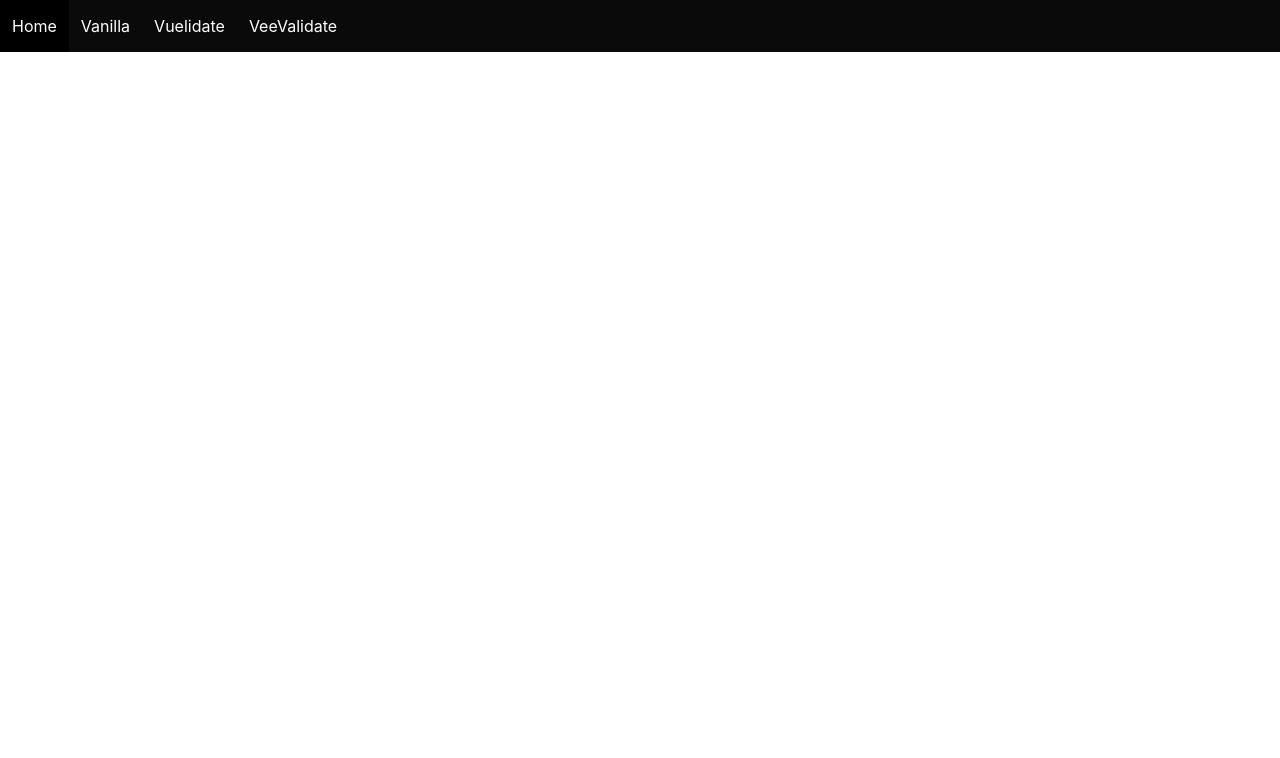
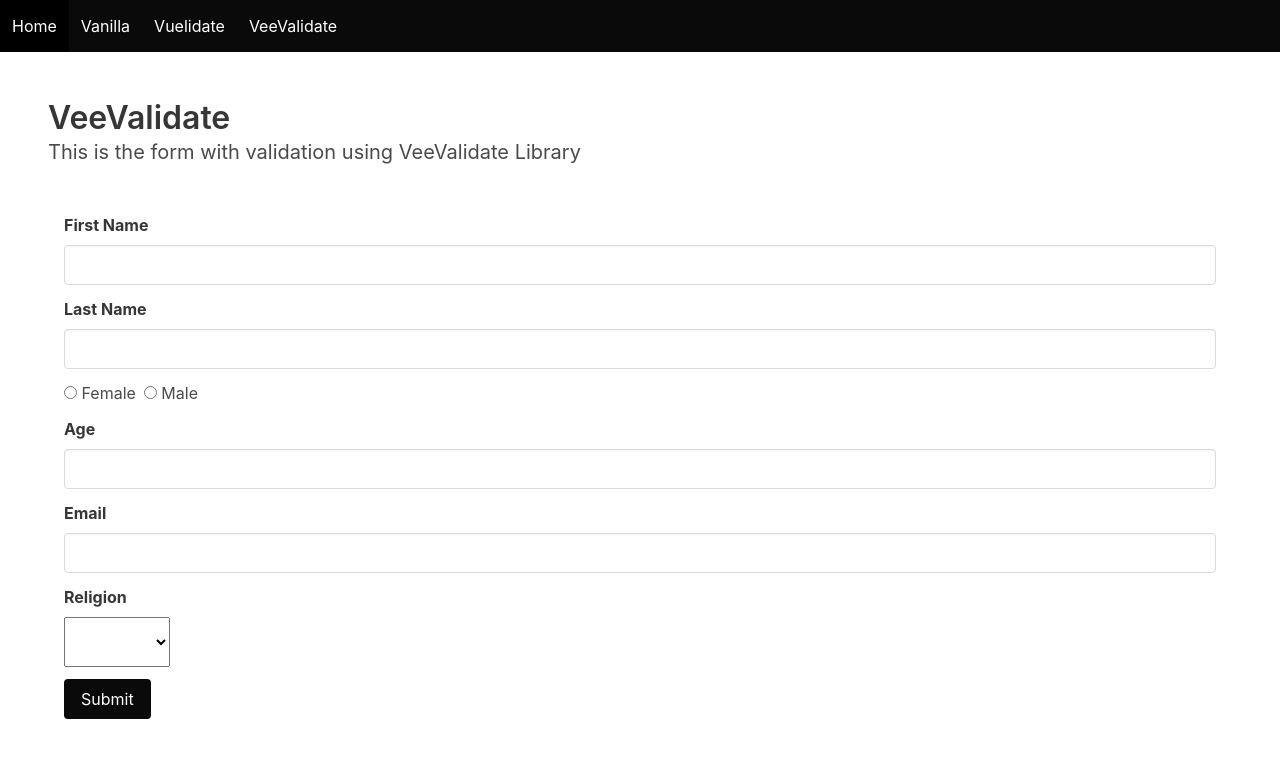
Before and after one commit to loicdekester/vue-form-validate, a Vue app: page /#/veevalidate in a window 1280 px wide. Shown: the top 758 px of the page. Built offline with nearby package versions, Linux system fonts and the light colour scheme.

Commit message:
form with vee-validate

```diff
--- a/src/views/VeeValidate.vue
+++ b/src/views/VeeValidate.vue
@@ -0,0 +1,116 @@
+<template>
+  <div>
+    <section class="hero">
+      <div class="hero-body">
+        <h1 class="title">VeeValidate</h1>
+        <h2 class="subtitle">This is the form with validation using VeeValidate Library</h2>
+      </div>
+    </section>
+    <div class="container">
+      <ValidationObserver ref="observer">
+      <form @submit.prevent="onSubmit" novalidate="true">
+        <div class="field">
+          <label class="label" for="firstName">First Name</label>
+          <ValidationProvider name="first name" rules="required|min:3|alpha" mode="passive" v-slot="{errors}">
+          <input class="input"
+            id="firstName"
+            v-model.trim="firstName"
+            type="text"
+            name="firstName"
+          >
+          <span class="help is-danger">{{ errors[0] }}</span>
+          </ValidationProvider>
+          </div>
+          <div class="field">
+            <label class="label" for="lastName">Last Name</label>
+            <ValidationProvider name="last name" rules="required|alpha" mode="passive" v-slot="{errors}">
+            <input class="input"
+                id="lastName"
+                v-model.trim="lastName"
+                type="text"
+                name="lastName"
+            >
+            <span class="help is-danger">{{ errors[0] }}</span>
+            </ValidationProvider>
+          </div>
+          <div class="field">
+            <label class="radio">
+              <input type="radio" name="sex">
+            Female</label>
+            <label class="radio">
+              <input type="radio" name="sex">
+            Male</label>
+          </div>
+        <div class="field">
+          <label class="label" for="age">Age</label>
+          <ValidationProvider rules="required|min_value:0|integer" mode="passive" v-slot="{errors}">
+          <input class="input"
+              id="age"
+              v-model.trim="age"
+              type="number"
+              name="age"
+              min="0"
+          >
+          <span class="help is-danger">{{ errors[0] }}</span>
+          </ValidationProvider>
+        </div>
+        <div class="field">
+          <label class="label" for="email">Email</label>
+          <ValidationProvider rules="required|email" vmode="passive" v-slot="{errors}">
+          <input class="input"
+              id="email"
+              v-model.trim="email"
+              type="email"
+              name="email"
+          >
+          <span class="help is-danger">{{ errors[0] }}</span>
+          </ValidationProvider>
+        </div>
+        <div class="field">
+          <label class="label" for="religion">Religion</label>
+          <select
+            class="select is-medium is-primary"
+              id="religion"
+              v-model="religion"
+              name="religion"
+          >
+            <option v-for="option in options" :key="option.id" :value="option.value"> {{ option.text }}
+            </option>
+          </select>
+        </div>
+        <button class="button is-black">
+          Submit
+        </button>
+      </form>
+      </ValidationObserver>
+    </div>
+  </div>
+</template>
+
+<script>
+import { ValidationProvider, ValidationObserver } from 'vee-validate/dist/vee-validate.full';
+
+export default {
+  name: "VeeValidate",
+  components:{
+    ValidationProvider,
+    ValidationObserver
+  },
+  data() {
+    return {
+      options: [{id:1, text:"Christian"}, {id:2, text:"Muslim"}, {id:3, text:"Hindu"}, {id:5, text:"Buddhist"}, {id:6, text:"Jew"}, {id:7, text:"Other"}],
+      firstName: null,
+      lastName: null,
+      sex: null,
+      age: null,
+      email: null,
+      religion: null
+    }
+  },
+  methods:{
+    onSubmit() {
+      this.$refs.observer.validate();
+    },
+  }
+};
+</script>
```
